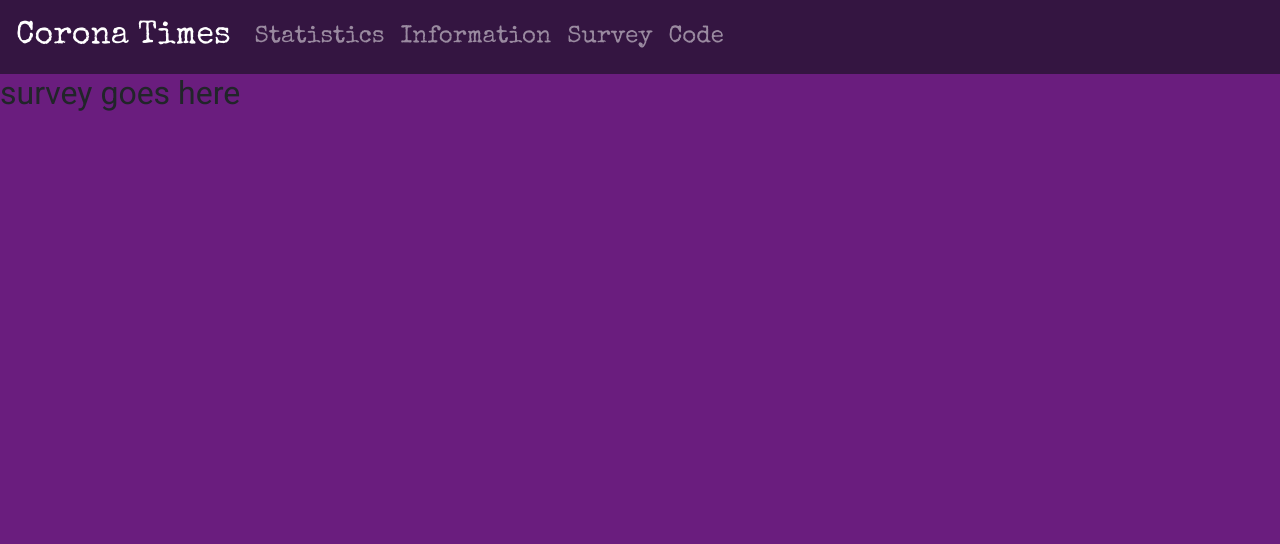
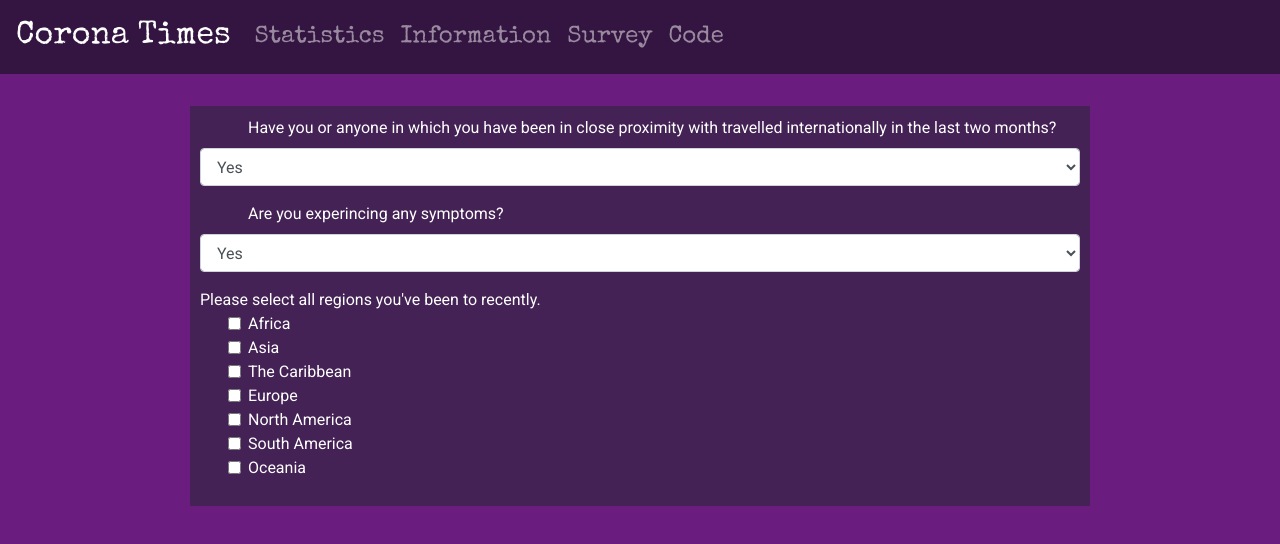
Before and after one commit to julian-hecker/corona-times, a React (Create React App) app: page /form in a window 1280 px wide. Shown: the top 544 px of the page. Built offline with nearby package versions, Linux system fonts and the light colour scheme; what google-maps-react would draw is missing.

Commit message:
misc changes

```diff
--- a/src/App.js
+++ b/src/App.js
@@ -11,6 +11,9 @@ import Subscribe from "./components/Subscribe.js";
 import Table from "./components/Table.js";
 import Map from "./components/Map.js";
 import Stats from "./components/Stats.js";
+import Survey from "./components/Survey.js";
+import Info from "./components/Info.js";
+
 
 function App() {
     return (
@@ -30,10 +33,10 @@ function App() {
                         <Subscribe />
                     </Route>
                     <Route path="/info">
-                        <h2>article goes here</h2>
+                        <Info/>
                     </Route>
                     <Route path="/form">
-                        <h2>survey goes here</h2>
+                        <Survey />
                     </Route>
                 </Switch>
             </Router>
--- /dev/null
+++ b/src/components/Survey.js
@@ -0,0 +1,58 @@
+import React, { useState, useReducer } from "react";
+import {
+    Button,
+    Form,
+    FormGroup,
+    Label,
+    Input
+} from 'reactstrap';
+import './Survey.scss';
+
+
+// const Survey = (props) => {
+//   const [travelledInternationally, setTravelledInternationally] = useState(true);
+const Survey = (props) => {
+    return (
+        <Form>
+
+            <FormGroup>
+                <Label for="exampleSelect">Have you or anyone in which you have been in close proximity with travelled internationally in the last two months? </Label>
+                <Input type="select" name="select" id="exampleSelect">
+                    <option>Yes</option>
+                    <option>No</option>
+                </Input>
+            </FormGroup>
+            <FormGroup>
+                <Label for="exampleSelect">Are you experincing any symptoms? </Label>
+                <Input type="select" name="select" id="exampleSelect">
+                    <option>Yes</option>
+                    <option>No</option>
+                </Input>
+            </FormGroup>
+
+            <FormGroup>Please select all regions you've been to recently.
+<Label check>
+                    <Input type="checkbox" />{' '}Africa</Label>
+                <Label check>
+                    <Input type="checkbox" />{' '}Asia</Label>
+                <Label check>
+                    <Input type="checkbox" />{' '}The Caribbean</Label>
+                <Label check>
+                    <Input type="checkbox" />{' '}Europe</Label>
+                <Label check>
+                    <Input type="checkbox" />{' '}North America</Label>
+                <Label check>
+                    <Input type="checkbox" />{' '}South America</Label>
+                <Label check>
+                    <Input type="checkbox" />{' '}Oceania</Label>
+            </FormGroup>
+
+
+        </Form>
+
+
+
+    );
+}
+
+export default Survey;
--- /dev/null
+++ b/src/components/Survey.scss
@@ -0,0 +1,9 @@
+.form-group {
+    text-align: left;
+}
+
+label {
+    display: block;
+    text-align: left;
+    margin-left: 3rem;
+}
```
